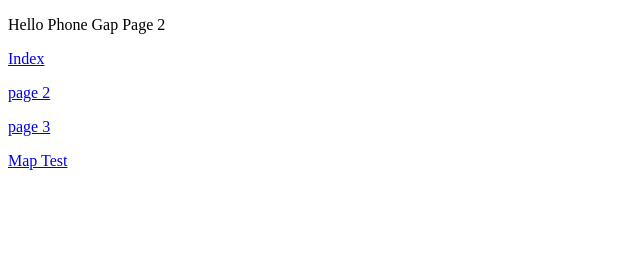
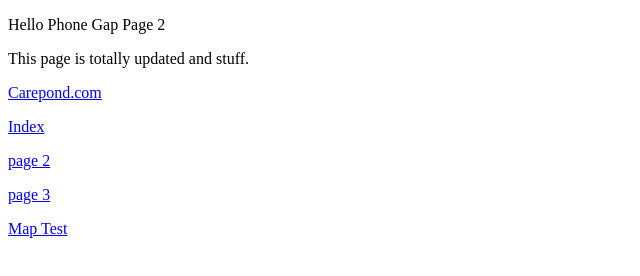
Before and after one commit to martinloki/PhonegapTest1, a plain HTML site: page page2.html in a window 1280 px wide. Shown: the whole page, without its empty margins (0-640 px from the left). Drawn offline with Linux system fonts and the light colour scheme.

Commit message:
Change page 2 to add carepond link.

```diff
--- a/page2.html
+++ b/page2.html
@@ -7,6 +7,8 @@
 
 	<body>
 		<p>Hello Phone Gap Page 2</p>
+		This page is totally updated and stuff.
+		<p><a href="http://www.carepond.com">Carepond.com</a></p>
 		<p><a href="index.html">Index</a></p>
 		<p><a href="page2.html">page 2</a></p>
 		<p><a href="page3.html">page 3</a></p>
```
